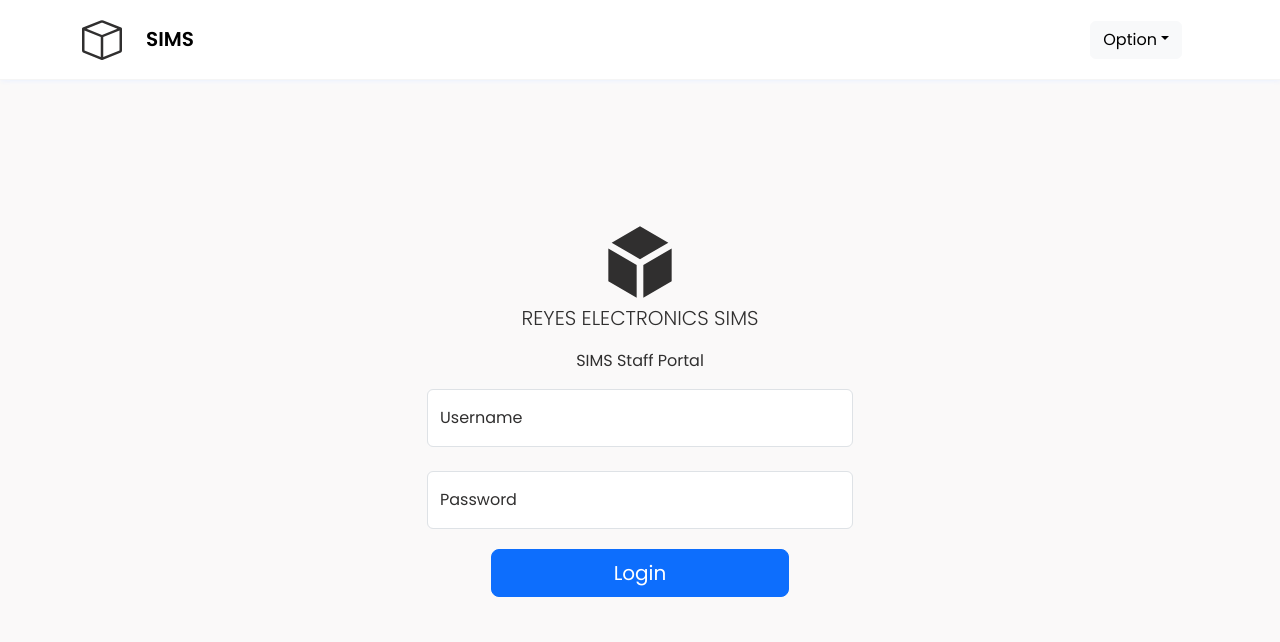
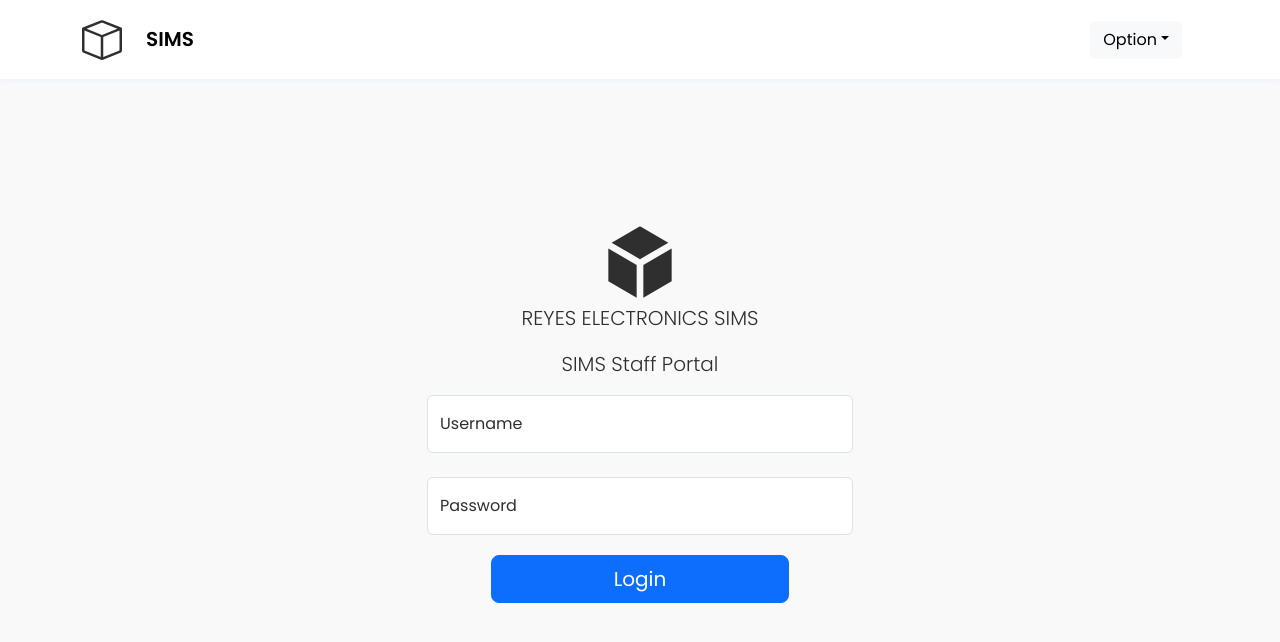
Before and after one commit to MarkRyuo/SalesInventoryManagementSystem_SIMS, a React (Vite) app in the folder client/: page /SLogin in a window 1280 px wide. Shown: the top 642 px of the page. Built offline with nearby package versions, Linux system fonts and the light colour scheme.

Commit message:
Update: Adding Staff Pages

```diff
--- a/client/src/pages/StaffPages/SLogin.jsx
+++ b/client/src/pages/StaffPages/SLogin.jsx
@@ -17,7 +17,7 @@ export const SLogin = () => {
             <Container fluid='lg' className='d-flex justify-content-center text-center'>
                 <Row className={LoginStyle.containerRow}> {/* fix sm-screen 412 px */}
                     <Col lg={12}> <RiBox3Fill size={80} /> </Col>
-                    <Col lg={12}> <p className='lead fs-5'>REYES ELECTRONICS SIMS</p> <p>SIMS Staff Portal</p> </Col>
+                    <Col lg={12}> <p className='lead fs-5'>REYES ELECTRONICS SIMS</p> <p className='lead fs-5'>SIMS Staff Portal</p> </Col>
                     <Col lg={12}> <SLoginCard /> </Col>
 
                 </Row>
```
